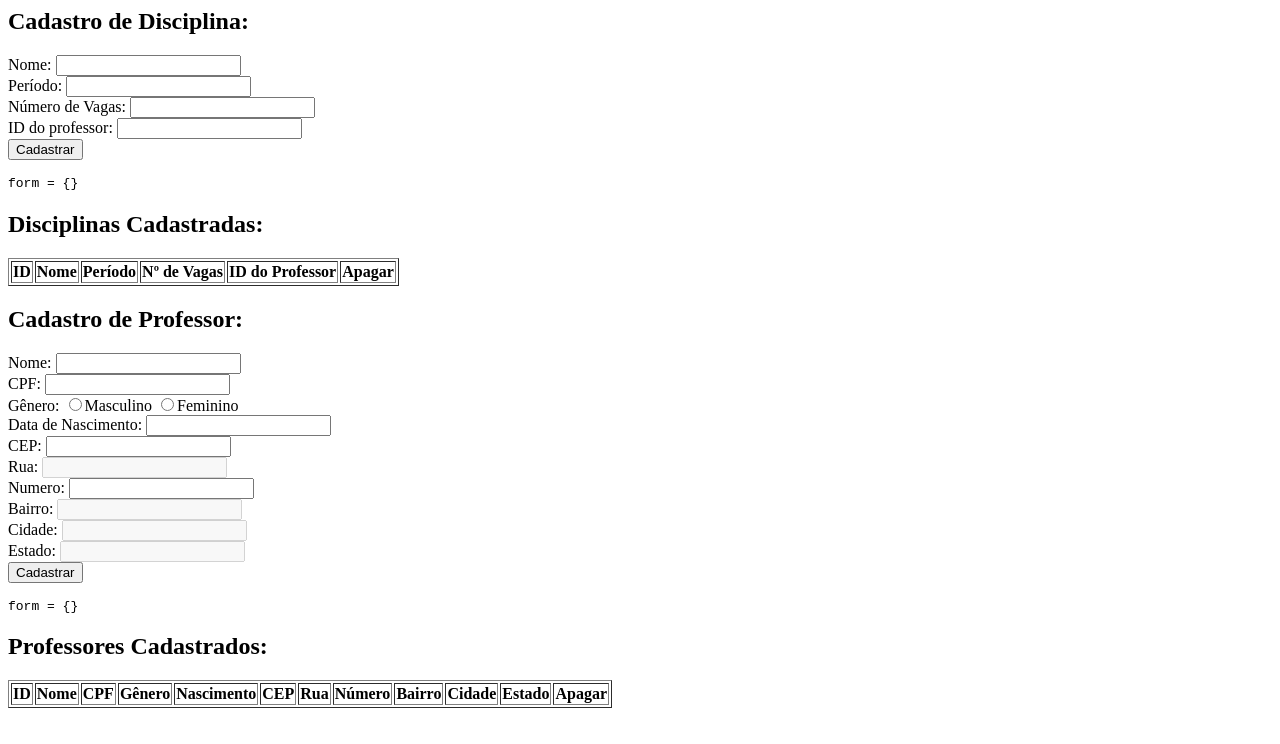
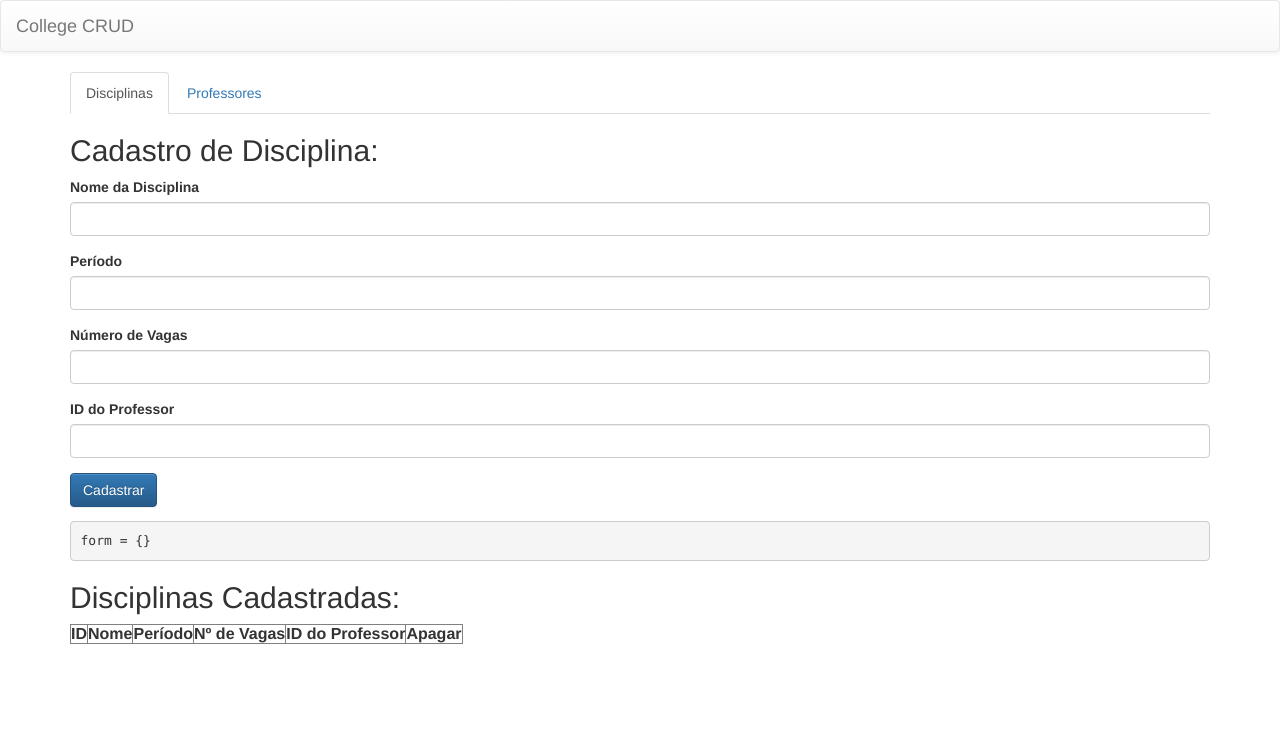
Before and after one commit to possatti/bsi-ce-college-crud, a website: page client/index.html in a window 1280 px wide. Drawn offline with nearby package versions, Linux system fonts and the light colour scheme; some packages are replaced by stand-ins of ours; no server answers.

Commit message:
Coloca uma pitada de bootstrap

```diff
--- a/client/index.html
+++ b/client/index.html
@@ -2,19 +2,77 @@
 <head>
   <title>Loopback App</title>
   <meta charset="UTF-8">
+
+  <!-- Angular -->
   <script src="http://ajax.googleapis.com/ajax/libs/angularjs/1.3.14/angular.min.js"></script>
+
+  <!-- jQuery -->
+  <script src="https://ajax.googleapis.com/ajax/libs/jquery/1.11.0/jquery.min.js"></script>
+
+  <!-- Bootstrap -->
+  <link rel="stylesheet" href="//netdna.bootstrapcdn.com/bootstrap/3.1.1/css/bootstrap.min.css">
+  <link rel="stylesheet" href="//netdna.bootstrapcdn.com/bootstrap/3.1.1/css/bootstrap-theme.min.css">
+  <script src="//netdna.bootstrapcdn.com/bootstrap/3.1.1/js/bootstrap.min.js"></script>
+
 </head>
 <body ng-app="App">
+
+  <nav class="navbar navbar-default">
+    <div class="container-fluid">
+      <!-- Brand and toggle get grouped for better mobile display -->
+      <div class="navbar-header">
+        <button type="button" class="navbar-toggle collapsed" data-toggle="collapse" data-target="#bs-example-navbar-collapse-1" aria-expanded="false">
+          <span class="sr-only">Toggle navigation</span>
+          <span class="icon-bar"></span>
+          <span class="icon-bar"></span>
+          <span class="icon-bar"></span>
+        </button>
+        <a class="navbar-brand" href="#">College CRUD</a>
+      </div>
+
+      <!-- Collect the nav links, forms, and other content for toggling -->
+      <div class="collapse navbar-collapse" id="bs-example-navbar-collapse-1">
+        <ul class="nav navbar-nav">
+        </ul>
+
+        <ul class="nav navbar-nav navbar-right">
+        </ul>
+      </div><!-- /.navbar-collapse -->
+    </div><!-- /.container-fluid -->
+  </nav>
+
+
+  <div class="container">
+    <ul class="nav nav-tabs">
+        <li class="nav active"><a href="#DiscTab" data-toggle="tab">Disciplinas</a></li>
+        <li class="nav"><a href="#ProfTab" data-toggle="tab">Professores</a></li>
+    </ul>
+
+    <!-- Tab panes -->
+    <div class="tab-content">
+        <div class="tab-pane fade in active" id="DiscTab">
 
           <div ng-controller="DisciplinaController">
             <h2>Cadastro de Disciplina:</h2>
             <form novalidate>
-      Nome: <input type="text" ng-model="disciplina.nome" required /><br />
-      Período: <input type="number" ng-model="disciplina.periodo" /><br />
-      Número de Vagas: <input type="number" ng-model="disciplina.vagas" /><br />
-      ID do professor: <input type="number" ng-model="disciplina.professorId" /><br />
+              <div class="form-group">
+                <label for="nomeDisciplina">Nome da Disciplina</label>
+                <input type="text" class="form-control" id="nomeDisciplina" ng-model="disciplina.nome" required />
+              </div>
+              <div class="form-group">
+                <label for="periodo">Período</label>
+                <input type="number" class="form-control" id="periodo" ng-model="disciplina.periodo" />
+              </div>
+              <div class="form-group">
+                <label for="vagas">Número de Vagas</label>
+                <input type="number" class="form-control" id="vagas" ng-model="disciplina.vagas" />
+              </div>
+              <div class="form-group">
+                <label for="idProfessor">ID do Professor</label>
+                <input type="number" class="form-control" id="idProfessor" ng-model="disciplina.professorId" />
+              </div>
 
-      <input type="submit" ng-click="cadastrar(disciplina)" value="Cadastrar" />
+              <input type="submit" class="btn btn-primary" ng-click="cadastrar(disciplina)" value="Cadastrar" />
             </form>
             <pre>form = {{disciplina | json}}</pre>
 
@@ -40,6 +98,9 @@
               </tr>
             </table>
           </div>
+
+        </div>
+        <div class="tab-pane fade" id="ProfTab">
 
           <div ng-controller="ProfessorController">
             <h2>Cadastro de Professor:</h2>
@@ -97,6 +158,12 @@
             </table>
           </div>
 
+        </div>
+    </div>
+</div>
+
+
+
 
   <!-- MODULES -->
   <script src="js/apps.js"></script>
```
Lines whose indentation alone changed are shown as unchanged.
